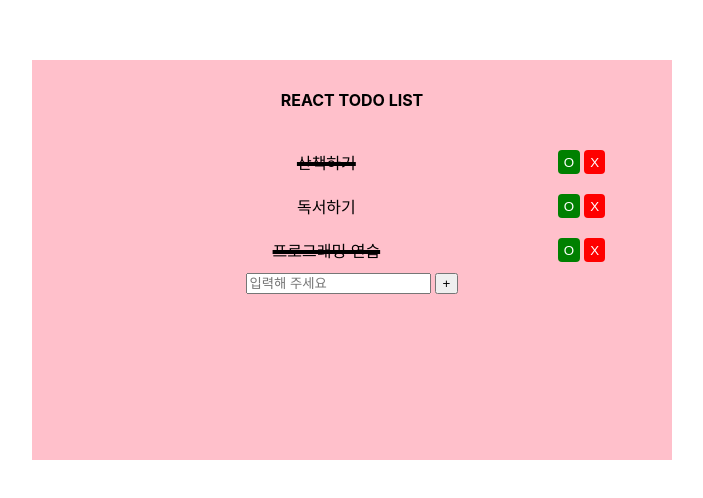
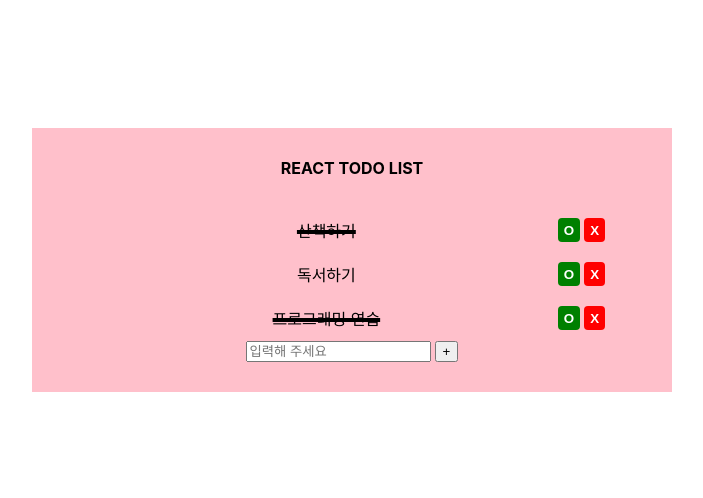
Before and after one commit to walker199101/react-todo-list, a React (Create React App) app: page / in a window 1280 px wide. Shown: the part 140-638 px from the top of the page, without its empty margins (288-991 px from the left). Built offline with nearby package versions, Linux system fonts and the light colour scheme.

Commit message:
list container css 조정

```diff
--- a/src/components/Container.scss
+++ b/src/components/Container.scss
@@ -9,10 +9,13 @@
 .contents {
     background: pink;
     width: 50%;
-    height: 50%;
 }
 
 .app-title {
     padding: 30px;
     font-weight: bolder;
 }
+
+.add-form {
+    padding-bottom: 30px;
+}
--- a/src/components/TodoItem.scss
+++ b/src/components/TodoItem.scss
@@ -13,20 +13,16 @@
     text-decoration-thickness: 4px;
 }
 
-.complete-btn {
+.complete-btn, .delete-btn {
     color: white;
+    font-weight: 900;
     background: green;
     margin-left: 4px;
     border: none;
     border-radius: 4px;
-    cursor: pointer
+    cursor: pointer;
 }
 
 .delete-btn {
-    color: white;
     background: red;
-    margin-left: 4px;
-    border: none;
-    border-radius: 4px;
-    cursor: pointer
 }
```
